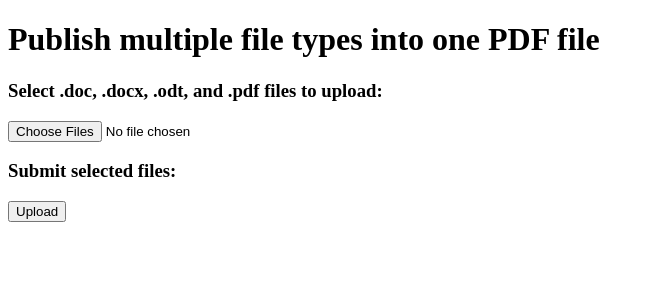
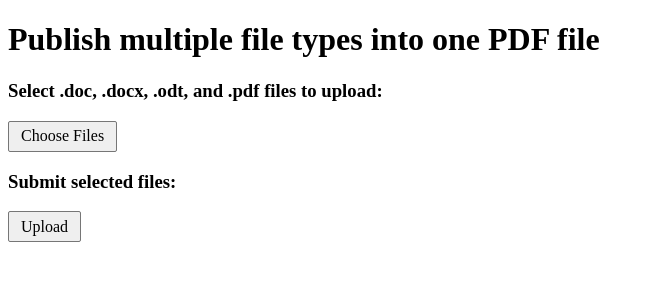
Before and after one commit to rbrutherford3/PDF-Publisher, a Flask app: page / in a window 1280 px wide. Shown: the top 300 px of the page, without its empty margins (0-654 px from the left). Run offline with Flask 3, Linux system fonts and the light colour scheme; some libraries are stand-ins or nearby versions.

Commit message:
Modifying 'Choose files' function to list files to user and optionally delete them (used AI)

```diff
--- a/templates/arrange.html
+++ b/templates/arrange.html
@@ -112,7 +112,7 @@
 		<input type="hidden" id="finalorder" name="finalorder" />
 		<input type="hidden" id="titles" name="titles" />
 		<h2>Submit for merging:</h2>
-		<input type="submit" value="Merge" onClick="submitPDF()" />
+		<input class="upload-button" type="submit" value="Merge" onClick="submitPDF()" />
 	</form>
 </body>
 </html>
--- a/templates/upload.html
+++ b/templates/upload.html
@@ -16,6 +16,36 @@
             });
         });
     </script>
+    <style>
+        #file-list {
+            padding-left: 0;
+            list-style: none;
+        }
+
+        #file-list li {
+            margin: 0.5rem 0;
+        }
+
+        #file-input {
+            position: absolute;
+            width: 1px;
+            height: 1px;
+            opacity: 0;
+            overflow: hidden;
+        }
+
+        .choose-files-button,
+        .upload-button {
+            display: inline-block;
+            padding: 0.35rem 0.75rem;
+            border: 1px solid #767676;
+            border-radius: 2px;
+            background: #efefef;
+            color: #000;
+            cursor: pointer;
+            font: inherit;
+        }
+    </style>
 </head>
 <body>
     <form action="{{ url_for('success') }}" method="post" enctype="multipart/form-data">
@@ -24,11 +54,57 @@
         <p style="color: #b91c1c; font-weight: bold;">{{ error_message }}</p>
         {% endif %}
         <h3>Select .doc, .docx, .odt, and .pdf files to upload:</h1>
-        <input type="file" name="file" accept=".doc, .docx, .odt, .pdf" multiple />
+        <input type="file" id="file-input" name="file" accept=".doc, .docx, .odt, .pdf" multiple />
+        <label for="file-input" class="choose-files-button">Choose Files</label>
+        <ul id="file-list"></ul>
         <h3>Submit selected files:</h1>
         <input type="hidden" id="g-recaptcha-response" name="g-recaptcha-response">
         <input type="hidden" name="action" value="validate_captcha">
-        <input type="submit" value="Upload">
+        <input type="submit" class="upload-button" value="Upload">
     </form>
+    <script>
+        const fileInput = document.getElementById("file-input");
+        const fileList = document.getElementById("file-list");
+        const selectedFiles = [];
+
+        fileInput.addEventListener("click", function () {
+            // Reset the native picker selection so each change can be appended.
+            fileInput.value = "";
+        });
+
+        fileInput.addEventListener("change", function () {
+            selectedFiles.push(...Array.from(fileInput.files));
+            renderFileList();
+        });
+
+        function renderFileList() {
+            fileList.replaceChildren();
+
+            selectedFiles.forEach(function (file, index) {
+                const item = document.createElement("li");
+                item.appendChild(document.createTextNode(file.name + " "));
+
+                const removeButton = document.createElement("button");
+                removeButton.type = "button";
+                removeButton.textContent = "Delete";
+                removeButton.addEventListener("click", function () {
+                    selectedFiles.splice(index, 1);
+                    renderFileList();
+                });
+
+                item.appendChild(removeButton);
+                fileList.appendChild(item);
+            });
+        }
+
+        fileInput.form.addEventListener("submit", function () {
+            const transfer = new DataTransfer();
+
+            selectedFiles.forEach(function (file) {
+                transfer.items.add(file);
+            });
+            fileInput.files = transfer.files;
+        });
+    </script>
 </body>
 </html>
```
Also changed, not shown: static/style.css (+11 -0 lines).
